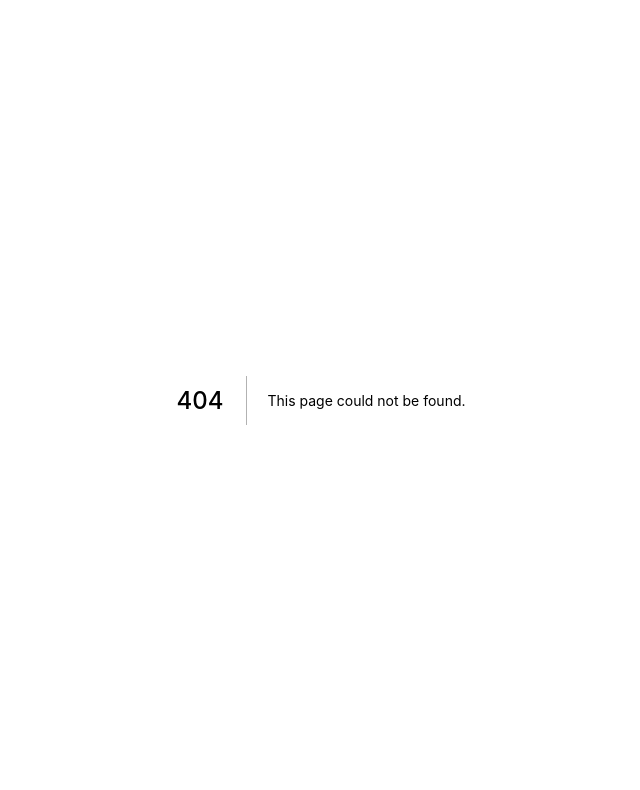
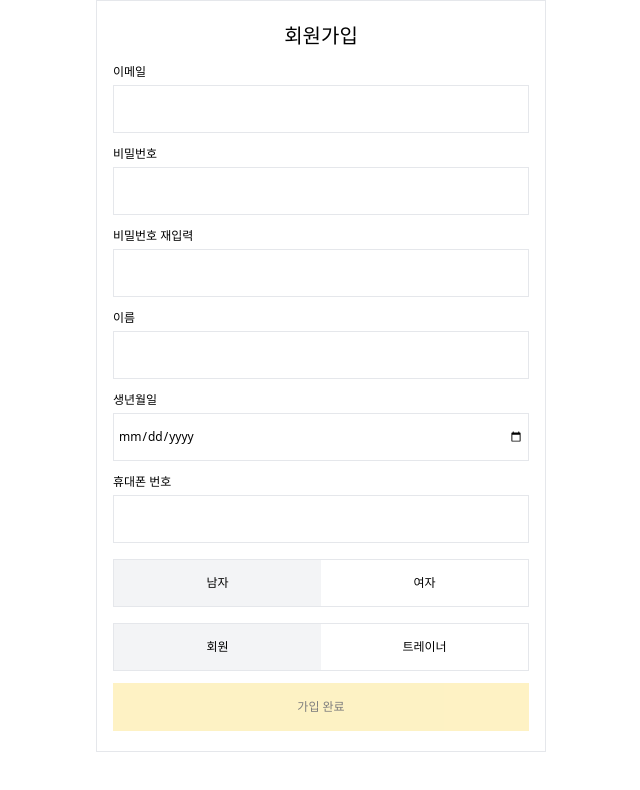
Before and after one commit to codestates/bodysign-frontend, a Next.js app in the folder client/: page /signup in a window 1280 px wide. Before the commit this address had no page. Shown: the top 790 px of the page, without its empty margins (319-959 px from the left). Built offline with nearby package versions, Linux system fonts and the light colour scheme.

Commit message:
레이아웃 컴포넌트, 회원가입 페이지

```diff
--- /dev/null
+++ b/client/src/components/Layout.tsx
@@ -0,0 +1,19 @@
+type WeborApp = 'Web' | 'App'
+
+interface LayoutProps {
+	children: React.ReactNode
+	variant: WeborApp
+}
+
+const Layout = ({ children, variant = 'Web' }: LayoutProps) => {
+	return (
+		<div
+			className={`flex justify-center border m-auto ${
+				variant === 'Web' ? 'max-w-[450px]' : 'w-full'
+			}`}>
+			{children}
+		</div>
+	)
+}
+
+export default Layout
--- /dev/null
+++ b/client/src/pages/signup.tsx
@@ -0,0 +1,167 @@
+import { NextPage } from 'next'
+import { useState } from 'react'
+import Layout from '../components/Layout'
+
+const Signup: NextPage = () => {
+	const [gender, setGender] = useState('male')
+	const [memberOrTrainer, setMemberOrTrainer] = useState('member')
+	const [validatePassword, setValidatePassword] = useState('')
+	const [form, setForm] = useState({
+		email: '',
+		password: '',
+		name: '',
+		birth: '',
+		phone: '',
+		gender: '',
+		memberOrTrainer: ''
+	})
+	const [error, setError] = useState('')
+
+	const isInvalid = form.email === '' || form.password === ''
+
+	const SingUp = () => {
+		// e.preventDefault()
+		// 회원가입 api
+		console.log(form)
+
+		// 성공
+
+		// 실패 setError
+	}
+
+	return (
+		<>
+			<Layout variant="Web">
+				<div className="flex flex-col w-full mx-4 my-5 text-[12px]">
+					<div className="text-[20px] mb-3 text-center">회원가입</div>
+
+					<div className="mb-3">
+						<label>이메일</label>
+						<input
+							className="w-full h-12 p-1 mt-1 border"
+							type="email"
+							onChange={e => setForm({ ...form, email: e.target.value })}
+						/>
+					</div>
+
+					<div className="mb-3">
+						<label>비밀번호</label>
+						<input
+							className="w-full h-12 p-1 mt-1 border"
+							type="password"
+							onChange={e =>
+								setForm({ ...form, password: e.target.value })
+							}
+						/>
+					</div>
+
+					<div className="mb-3">
+						<label>비밀번호 재입력</label>
+						<input
+							className="w-full h-12 p-1 mt-1 border"
+							type="password"
+							onChange={e => setValidatePassword(e.target.value)}
+						/>
+					</div>
+
+					{form.password !== validatePassword ? (
+						<div className="mb-3 font-normal text-red-500">
+							비밀번호가 일치하지 않습니다.
+						</div>
+					) : null}
+
+					<div className="mb-3">
+						<label>이름</label>
+						<input
+							className="w-full h-12 p-1 mt-1 border"
+							type="text"
+							onChange={e => setForm({ ...form, name: e.target.value })}
+						/>
+					</div>
+
+					<div className="mb-3">
+						<label>생년월일</label>
+						<input
+							className="w-full h-12 p-1 mt-1 border"
+							type="date"
+							onChange={e => setForm({ ...form, birth: e.target.value })}
+						/>
+					</div>
+
+					<div className="mb-3">
+						<label>휴대폰 번호</label>
+						<input
+							className="w-full h-12 p-1 mt-1 border"
+							type="text"
+							onChange={e => setForm({ ...form, phone: e.target.value })}
+						/>
+					</div>
+
+					<div className="mb-3">
+						{/* <label>성별</label> */}
+						<div className="flex items-center w-full h-12 mt-1 border">
+							<div
+								className={`w-1/2 h-full flex items-center justify-center ${
+									gender === 'male' ? 'bg-gray-100' : ''
+								}`}
+								onClick={() => {
+									setGender('male')
+									setForm({ ...form, gender: 'male' })
+								}}>
+								남자
+							</div>
+							<div
+								className={`w-1/2 h-full flex items-center justify-center ${
+									gender === 'female' ? 'bg-gray-100' : ''
+								}`}
+								onClick={() => {
+									setGender('female')
+									setForm({ ...form, gender: 'female' })
+								}}>
+								여자
+							</div>
+						</div>
+					</div>
+
+					{/* https://brunch.co.kr/@monodream/80 */}
+					<div className="mb-3">
+						{/* <label>성별</label> */}
+						<div className="flex items-center w-full h-12 mt-1 border">
+							<div
+								className={`w-1/2 h-full flex items-center justify-center ${
+									memberOrTrainer === 'member' ? 'bg-gray-100' : ''
+								}`}
+								onClick={() => {
+									setMemberOrTrainer('member')
+									setForm({ ...form, memberOrTrainer: 'member' })
+								}}>
+								회원
+							</div>
+							<div
+								className={`w-1/2 h-full flex items-center justify-center ${
+									memberOrTrainer === 'trainer' ? 'bg-gray-100' : ''
+								}`}
+								onClick={() => {
+									setMemberOrTrainer('trainer')
+									setForm({ ...form, memberOrTrainer: 'trainer' })
+								}}>
+								트레이너
+							</div>
+						</div>
+					</div>
+
+					<div>
+						<button
+							className="w-full h-12 text-black bg-yellow-200 disabled:opacity-50"
+							disabled={isInvalid}
+							onClick={() => SingUp()}>
+							가입 완료
+						</button>
+					</div>
+				</div>
+			</Layout>
+		</>
+	)
+}
+
+export default Signup
```
